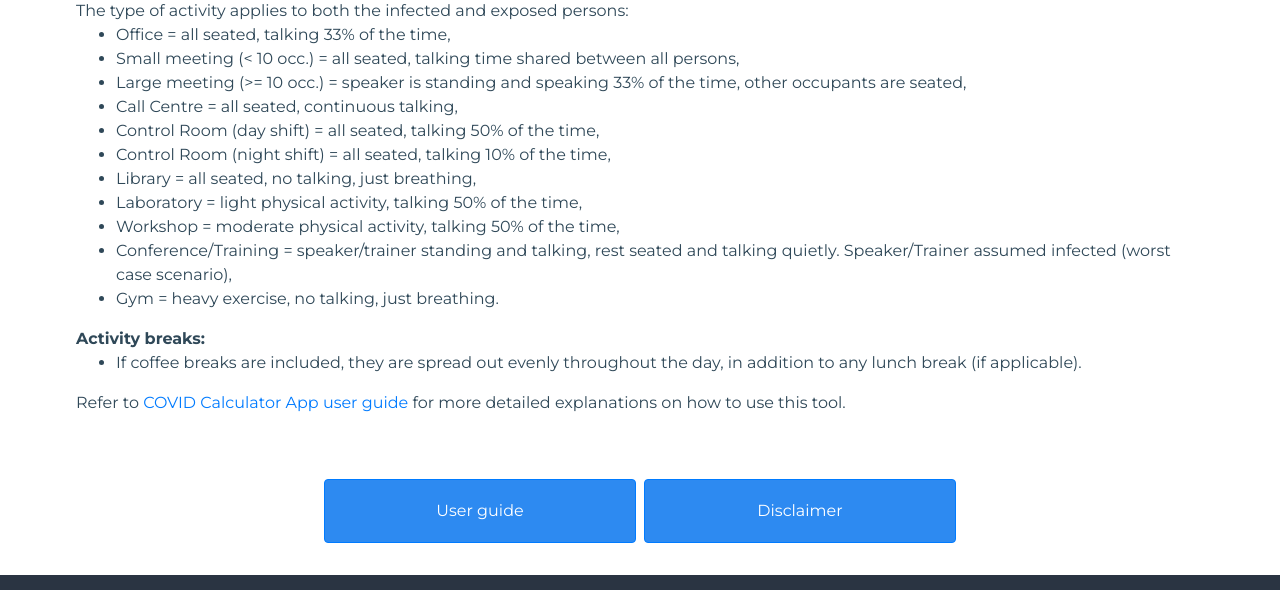
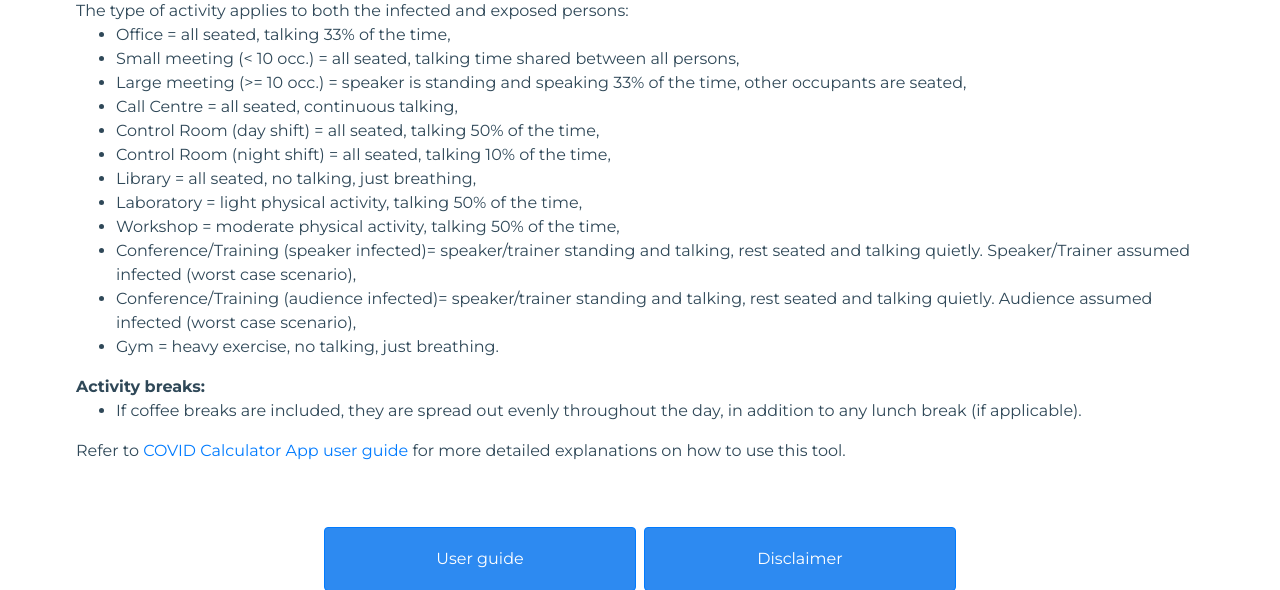
Before and after one commit to CERN/CAiMIRA, a Python web app: template cara/apps/templates/calculator.form.html.j2 in a window 1280 px wide. Shown: the part 2069-2659 px from the top of the page. Run offline with Jinja, Linux system fonts and the light colour scheme; the template is opened without the code that fills it, so the values that code supplies are empty; some libraries are stand-ins or nearby versions.

Commit message:
Adding a new activity type - conference/training where people in the audience are infected

```diff
--- a/cara/apps/calculator/model_generator.py
+++ b/cara/apps/calculator/model_generator.py
@@ -434,6 +434,7 @@ class FormData:
             'callcentre': ('Seated', 'Speaking'),
             'library': ('Seated', 'Breathing'),
             'training': ('Standing', 'Speaking'),
+            'training_audience': ('Seated', 'Breathing'),
             'lab': (
                 'Light activity',
                 #Model 1/2 of time spent speaking in a lab.
@@ -472,6 +473,7 @@ class FormData:
             'callcentre': 'Seated',
             'library': 'Seated',
             'training': 'Seated',
+            'training_audience': 'Seated',
             'workshop': 'Moderate activity',
             'lab':'Light activity',
             'gym':'Heavy exercise',
@@ -745,7 +747,7 @@ def baseline_raw_form_data() -> typing.Dict[str, typing.Union[str, float]]:
     }
 
 
-ACTIVITY_TYPES = {'office', 'smallmeeting', 'largemeeting', 'training', 'callcentre', 'controlroom-day', 'controlroom-night', 'library', 'workshop', 'lab', 'gym'}
+ACTIVITY_TYPES = {'office', 'smallmeeting', 'largemeeting', 'training', 'training_audience', 'callcentre', 'controlroom-day', 'controlroom-night', 'library', 'workshop', 'lab', 'gym'}
 MECHANICAL_VENTILATION_TYPES = {'mech_type_air_changes', 'mech_type_air_supply', 'not-applicable'}
 MASK_TYPES = {'Type I', 'FFP2'}
 MASK_WEARING_OPTIONS = {'mask_on', 'mask_off'}
--- a/cara/apps/templates/base/calculator.form.html.j2
+++ b/cara/apps/templates/base/calculator.form.html.j2
@@ -356,7 +356,8 @@
         <option value="library">Library</option>
         <option value="lab">Laboratory</option>
         <option value="workshop">Workshop</option>
-        <option value="training">Conference/Training</option>
+        <option value="training">Conference/Training (speaker infected)</option>
+        <option value="training_audience">Conference/Training (audience infected)</option>
         <option value="gym">Gym</option>
       </select>
     </div>
@@ -626,8 +627,10 @@
     <li>Library = all seated, no talking, just breathing,</li>
     <li>Laboratory = light physical activity, talking 50% of the time,</li>
     <li>Workshop = moderate physical activity, talking 50% of the time,</li>
-    <li>Conference/Training = speaker/trainer standing and talking, rest seated and talking quietly.
+    <li>Conference/Training (speaker infected)= speaker/trainer standing and talking, rest seated and talking quietly.
     Speaker/Trainer assumed infected (worst case scenario),</li>
+    <li>Conference/Training (audience infected)= speaker/trainer standing and talking, rest seated and talking quietly.
+    Audience assumed infected (worst case scenario),</li>
     <li>Gym = heavy exercise, no talking, just breathing.</li>
   </ul>
   <b>Activity breaks:</b><br>
--- a/cara/apps/templates/base/calculator.report.html.j2
+++ b/cara/apps/templates/base/calculator.report.html.j2
@@ -393,6 +393,8 @@
 							Workshop = assembly workshop environment, all persons doing moderate physical activity, speaking 50% of the time.
 							{% elif form.activity_type == "training" %}
 							Conference/Training – one person (the speaker/trainer) standing, talking, all others seated, talking quietly (whispering). It is assumed the speaker/trainer is the infected person, for the worst case scenario.
+							{% elif form.activity_type == "training_audience" %}
+							Conference/Training – one person (the speaker/trainer) standing, talking, all others seated, talking quietly (whispering). It is assumed the speaker/trainer is not the infected person.
 							{% elif form.activity_type == "lab" %}
 							Laboratory = Lab or technical environment, all persons doing light physical activity, speaking 50% of the time.
 							{% elif form.activity_type == "gym" %}
--- a/cara/apps/templates/base/userguide.html.j2
+++ b/cara/apps/templates/base/userguide.html.j2
@@ -143,9 +143,12 @@ For general and recurrent layout simply select the <b>Recurrent exposure</b> opt
 <li><strong>Control Room (night shift)</strong> = All persons seated, all talking 10% of the time. Everyone (exposed and infected occupants) is treated the same in this model.</li>
 <li><strong>Lab</strong> = Based on a typical lab or technical working area, all persons are doing light activity and talking 50% of the time. Everyone (exposed and infected occupants) is treated the same in this model.</li>
 <li><strong>Workshop</strong> = Based on a mechanical assembly workshop or equipment installation scenario, all persons are doing moderate activity and talking 50% of the time. This activity is equally applicable to bicycling, or walking on a gradient, in the LHC tunnels. Everyone (exposed and infected occupants) is treated the same in this model.</li>
-<li><strong>Conference/Training</strong> = Based on a typical conference/training course scenario.
+<li><strong>Conference/Training (speaker infected)</strong> = Based on a typical conference/training course scenario.
 One individual (the speaker/trainer) is standing and talking, with all other individuals seated and talking quietly (whispering).
 In this case it is assumed that the infected person is the speaker/trainer, because this is the worst case in terms of viral shedding.</li>
+<li><strong>Conference/Training (audience infected)</strong> = Based on a typical conference/training course scenario.
+One individual (the speaker/trainer) is standing and talking, with all other individuals seated and talking quietly (whispering).
+In this case it is assumed that the infected person is not the speaker/trainer.</li>
 <li><strong>Gym</strong> = All persons are doing heavy exercise and breathing (not talking). Everyone (exposed and infected occupants) is treated the same in this model.</li>
 </ul>
 <br><h3>Timings</h3>
```
